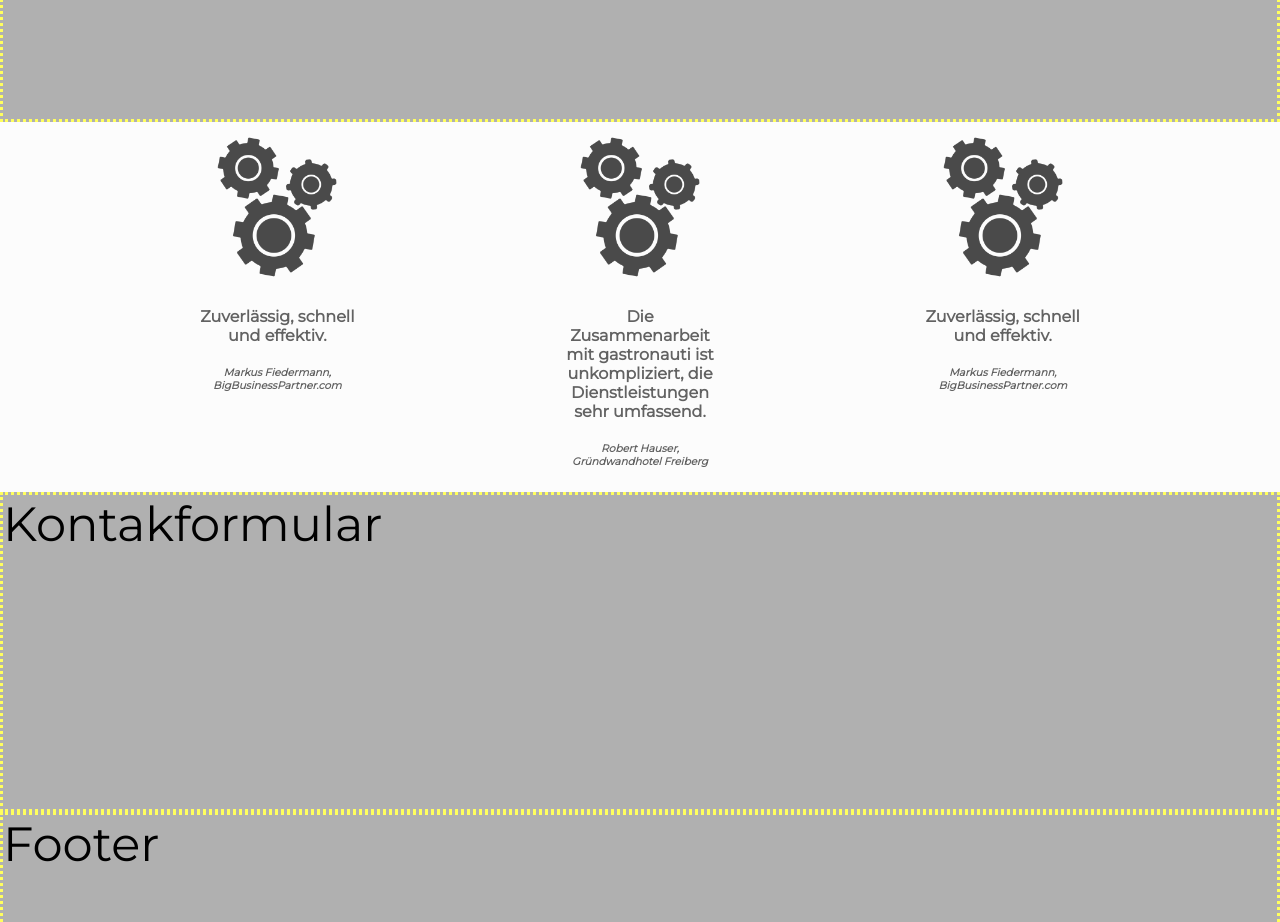
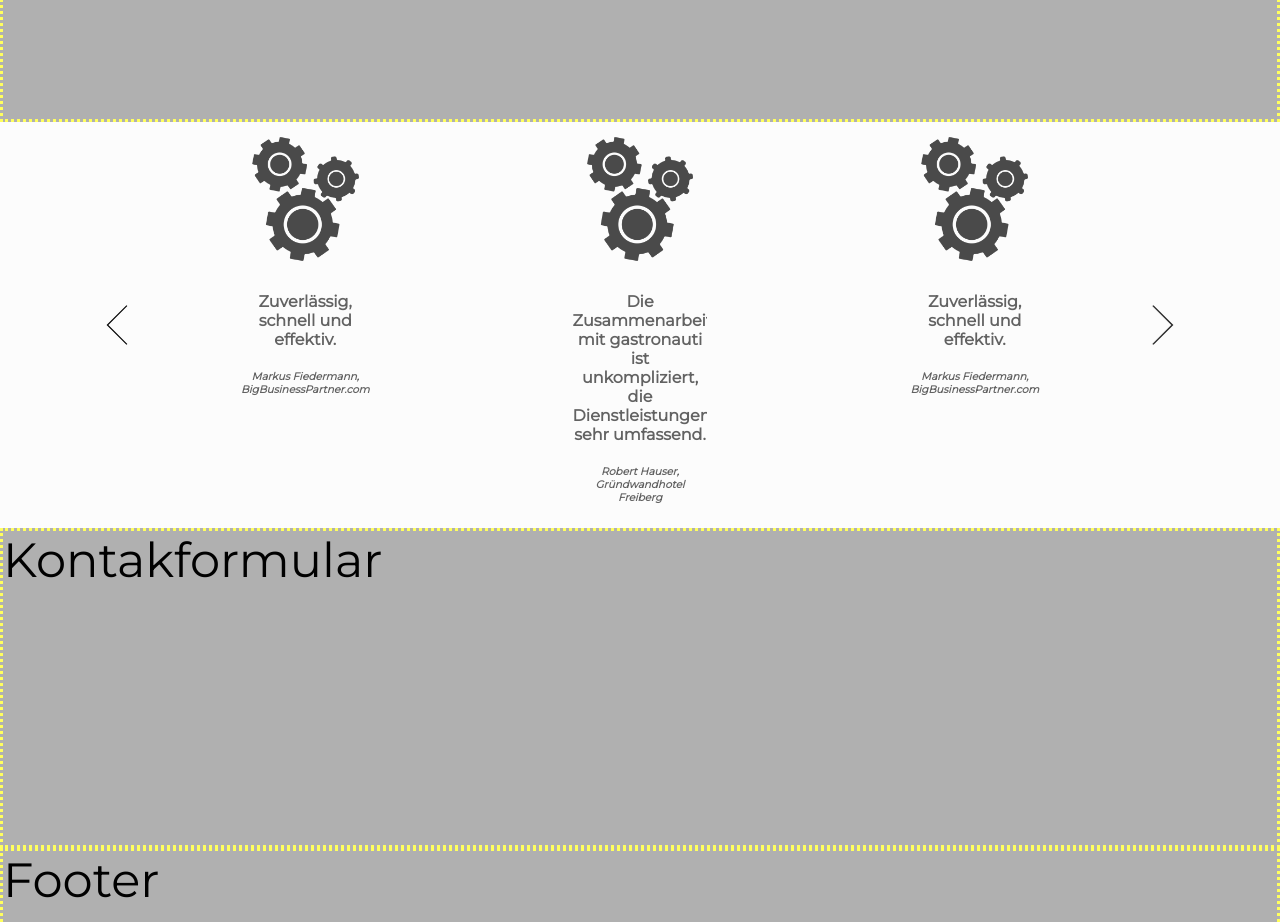
Before and after one commit to VictoriaStudios/gastronauti, a Next.js app: page / in a window 1280 px wide. Shown: the part 2000-2922 px from the top of the page. Built offline with nearby package versions, Linux system fonts and the light colour scheme; a web font is replaced by a local one.

Commit message:
Added arrows for carousel navigation

```diff
--- a/components/Carousel.js
+++ b/components/Carousel.js
@@ -1,12 +1,12 @@
 import styles from '../styles/Carousel.module.css'
 import { useEffect, useState } from 'react'
+import Image from 'next/image'
 
 const Carousel = (props) => {
   const [currElements, setCurrElements] = useState([])
 
   useEffect(() => {
     if (props.children) {
-
       //create a two dimensional array, where the first dimension is the index of the three elements to be shown
       let preppedArray = []
       let currIndex = -1
@@ -26,6 +26,11 @@ const Carousel = (props) => {
   return (
     <section className={styles.carouselWrapper}>
       <div className={styles.carouselBody}>
+        <Image className={styles.carouselArrow}
+          src='/carousel_arrow.svg'
+          width={50}
+          height={50}
+        />
         {currElements && currElements.length > 1 ? (
           currElements.map((element) => (
             <>
@@ -33,10 +38,11 @@ const Carousel = (props) => {
             </>
           ))
         ) : ''}
-
-
-
-
+        <Image style={{ transform: 'rotateY(180deg)' }}
+          src='/carousel_arrow.svg'
+          width={50}
+          height={50}
+        />
       </div>
     </section>
   )
--- a/styles/Carousel.module.css
+++ b/styles/Carousel.module.css
@@ -11,5 +11,14 @@
     flex-wrap: nowrap;
     width: 100%;
     margin:auto;
+}
 
+.carouselArrow {
+    transition: 0.3s;
+    stroke:red;
 }
+
+.carouselArrow:hover{
+    cursor: pointer;
+    stroke:aqua;
+}
```
Also changed, not shown: public/carousel_arrow.svg (added).
